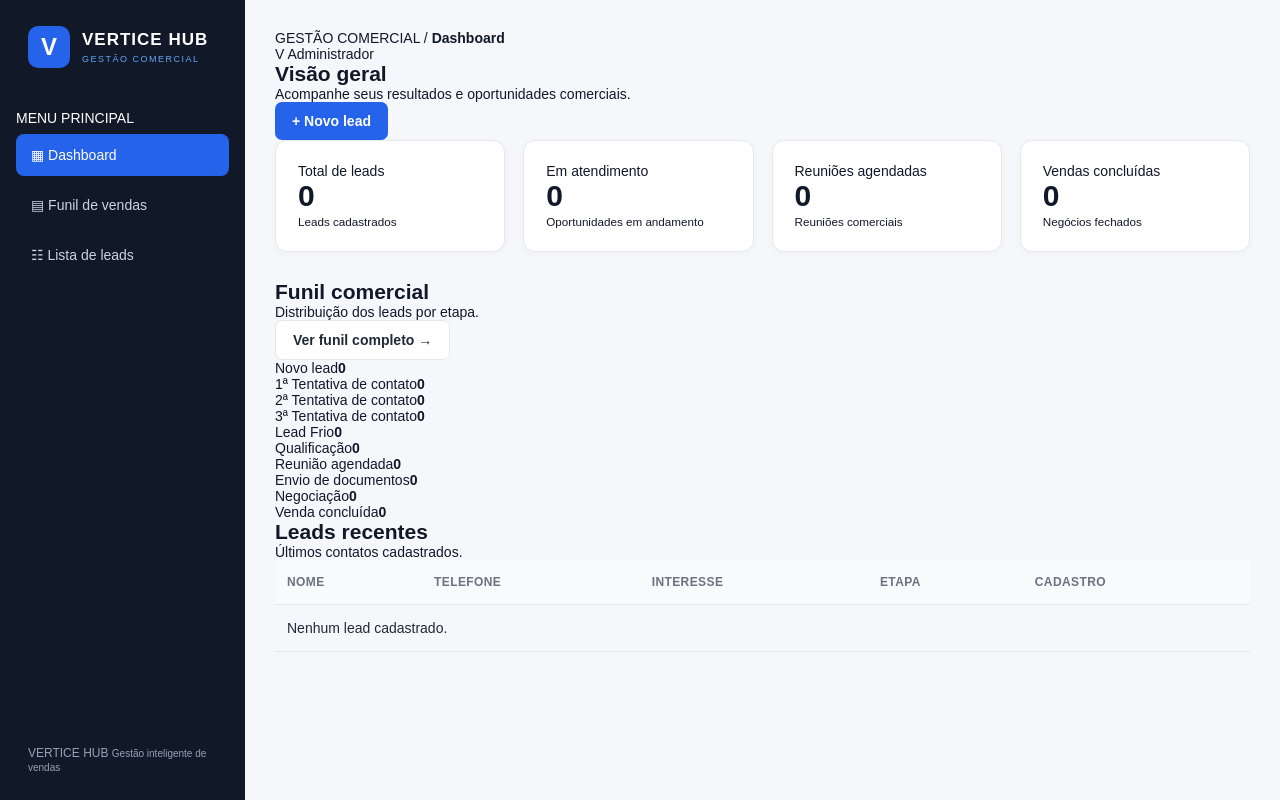
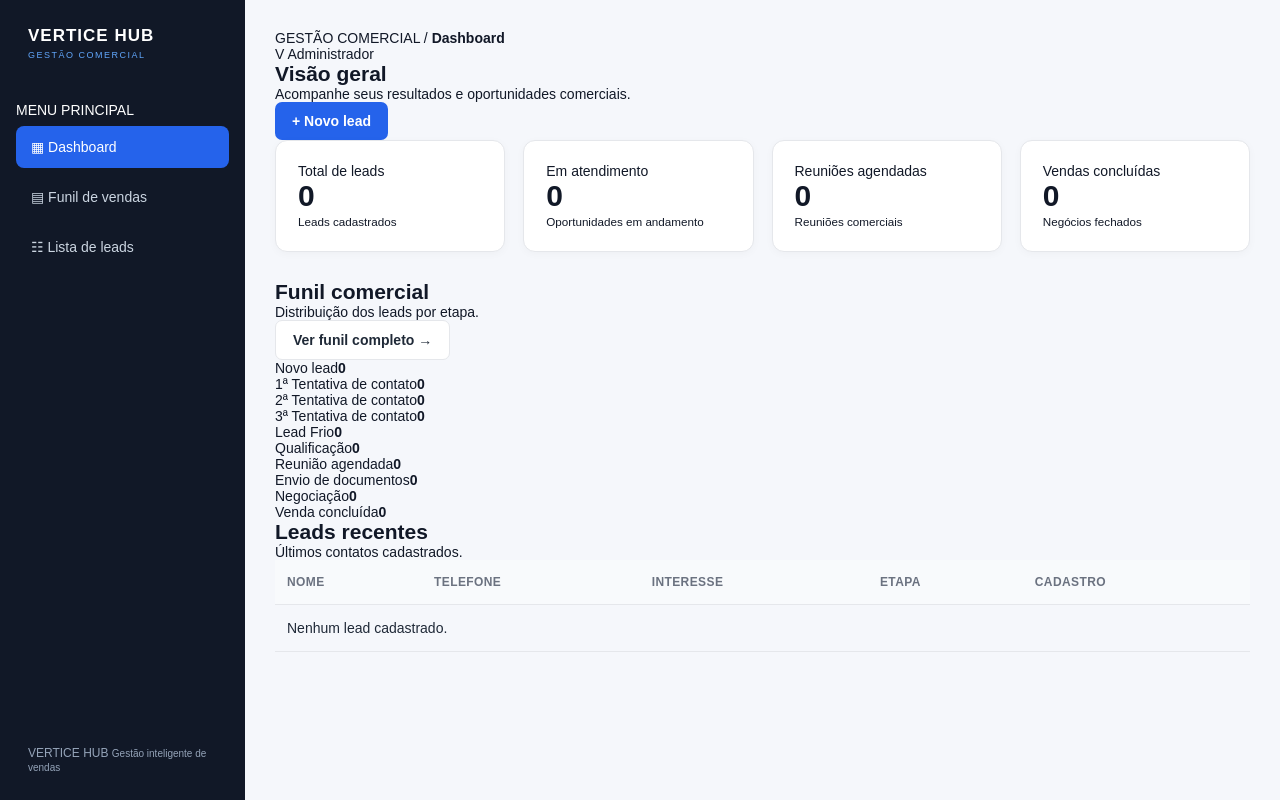
Before and after one commit to viniciusbizarimrv/verticehub, a plain HTML site: page index.html in a window 1280 px wide. Drawn offline with Linux system fonts and the light colour scheme.

Commit message:
Fix brand logo div in index.html

```diff
--- a/index.html
+++ b/index.html
@@ -15,7 +15,7 @@
     <!-- MENU LATERAL -->
     <aside class="sidebar">
       <div class="brand">
-        <div class="brand-logo">V</div>
+
         <div>
           <h2>VERTICE HUB</h2>
           <span>GESTÃO COMERCIAL</span>
```
